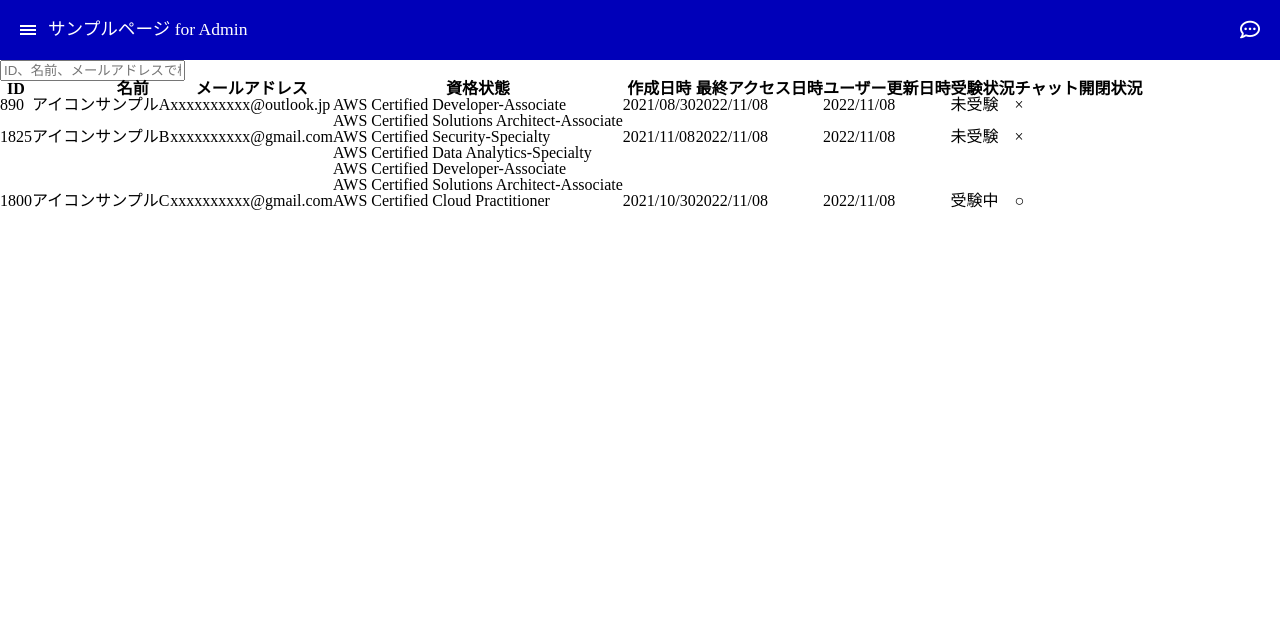
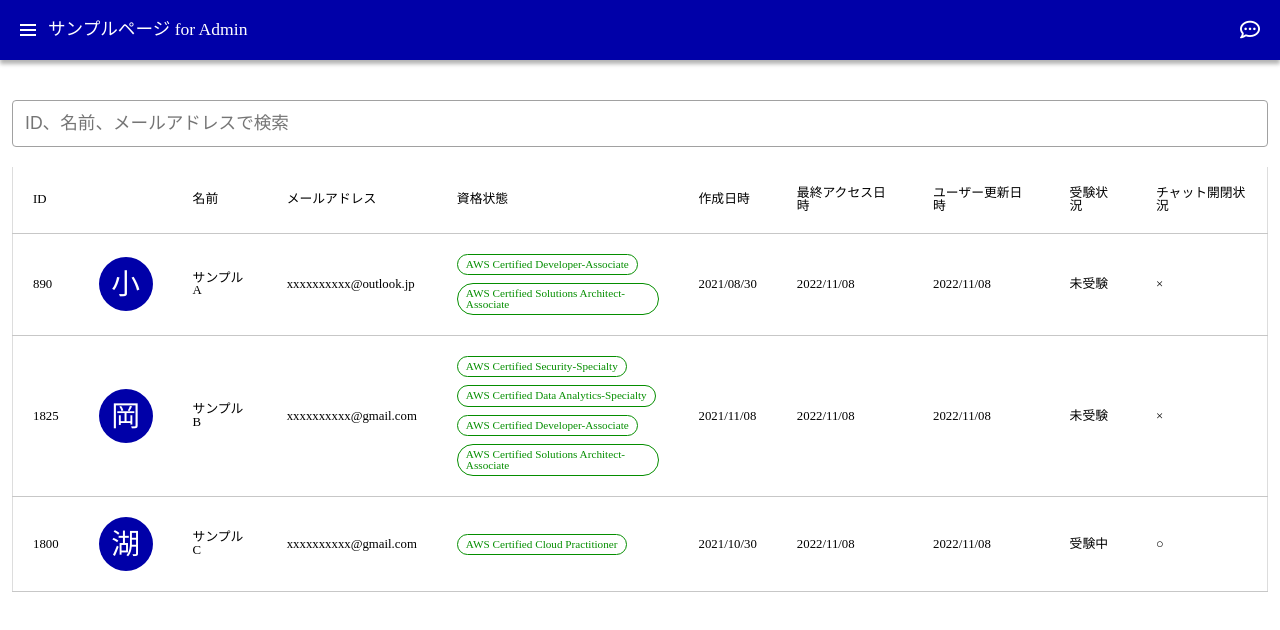
Before and after one commit to ko-shiro-hap/possejob_html_css, a plain HTML site: page index.html in a window 1280 px wide. Drawn offline with Linux system fonts and the light colour scheme.

Commit message:
tableのスタイル作成

```diff
--- a/assets/styles/style.css
+++ b/assets/styles/style.css
@@ -14,8 +14,9 @@ html {
   padding: 20px;
   justify-content: space-between;
   align-items: center;
-  background-color: #0000b9;
+  background-color: #0000a8;
   color: #fff;
+  box-shadow: 0px 4px 4px 0px rgba(0, 0, 0, 0.3);
 }
 
 .header__left {
@@ -26,7 +27,7 @@ html {
 
 .header__hamburger {
   display: flex;
-  gap: 2px;
+  gap: 3px;
   width: 16px;
   height: 100%;
   flex-direction: column;
@@ -50,3 +51,70 @@ html {
   color: #fff;
 }
 /* end header */
+
+/* start main */
+.main {
+  padding: 40px 12px;
+}
+
+.search-input {
+  padding: 12px;
+  width: 100%;
+  font-size: 1.1rem;
+  border-radius: 4px;
+  border: solid 1px #a1a1a1;
+  box-sizing: border-box;
+}
+
+.admin__table {
+  width: 100%;
+  margin-top: 20px;
+  border: solid 1px #dddddd;
+  border-top: none;
+}
+
+.admin__table tr {
+  border-bottom: solid 1px #c7c7c7;
+  border-radius: 8px;
+}
+
+.admin__table th,
+td {
+  padding: 20px;
+  vertical-align: middle;
+  font-size: 0.8rem;
+  font-weight: normal;
+}
+
+.admin__table th {
+  text-align: left;
+}
+
+.admin__user-icon {
+  width: 54px;
+  height: 54px;
+  font-size: 1.8rem;
+  text-align: center;
+  border-radius: 50%;
+  background-color: #0000a8;
+  color: #fff;
+}
+
+.admin__user-icon span {
+  line-height: 54px;
+}
+
+.admin__license__items {
+  display: flex;
+  flex-direction: column;
+  gap: 8px;
+}
+
+.admin__license__item {
+  padding: 4px 8px;
+  width: fit-content;
+  border: solid 1px #058e00;
+  color: #058e00;
+  border-radius: 16px;
+  font-size: 0.7rem;
+}
--- a/index.html
+++ b/index.html
@@ -51,7 +51,11 @@
 
     <!-- start main -->
     <main class="main">
-      <input type="text" placeholder="ID、名前、メールアドレスで検索" />
+      <input
+        type="text"
+        class="search-input"
+        placeholder="ID、名前、メールアドレスで検索"
+      />
       <i></i>
       <table class="admin__table">
         <tr>
@@ -69,7 +73,11 @@
 
         <tr>
           <td>890</td>
-          <td>アイコン</td>
+          <td>
+            <div class="admin__user-icon">
+              <span>小</span>
+            </div>
+          </td>
           <td>サンプルA</td>
           <td>xxxxxxxxxx@outlook.jp</td>
           <td>
@@ -91,7 +99,11 @@
 
         <tr>
           <td>1825</td>
-          <td>アイコン</td>
+          <td>
+            <div class="admin__user-icon">
+              <span>岡</span>
+            </div>
+          </td>
           <td>サンプルB</td>
           <td>xxxxxxxxxx@gmail.com</td>
           <td>
@@ -119,7 +131,11 @@
 
         <tr>
           <td>1800</td>
-          <td>アイコン</td>
+          <td>
+            <div class="admin__user-icon">
+              <span>湖</span>
+            </div>
+          </td>
           <td>サンプルC</td>
           <td>xxxxxxxxxx@gmail.com</td>
           <td>
```
